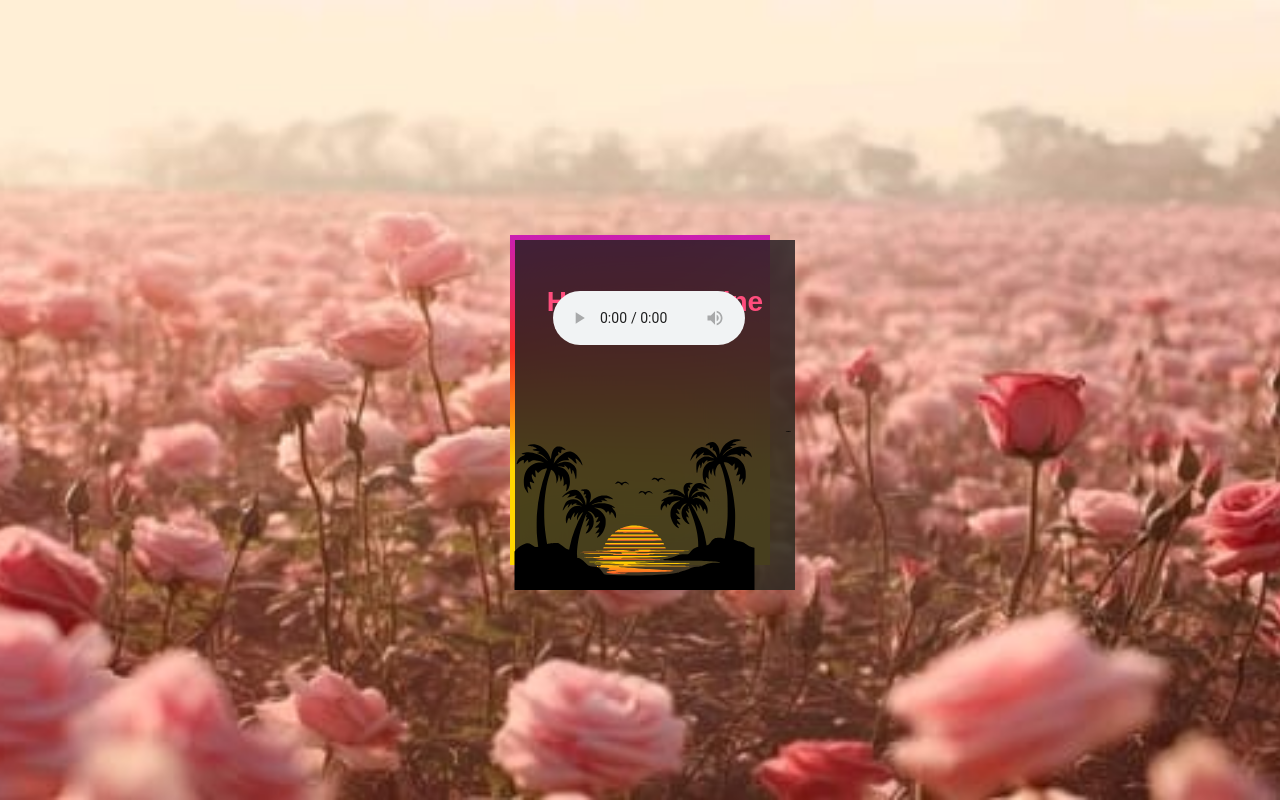
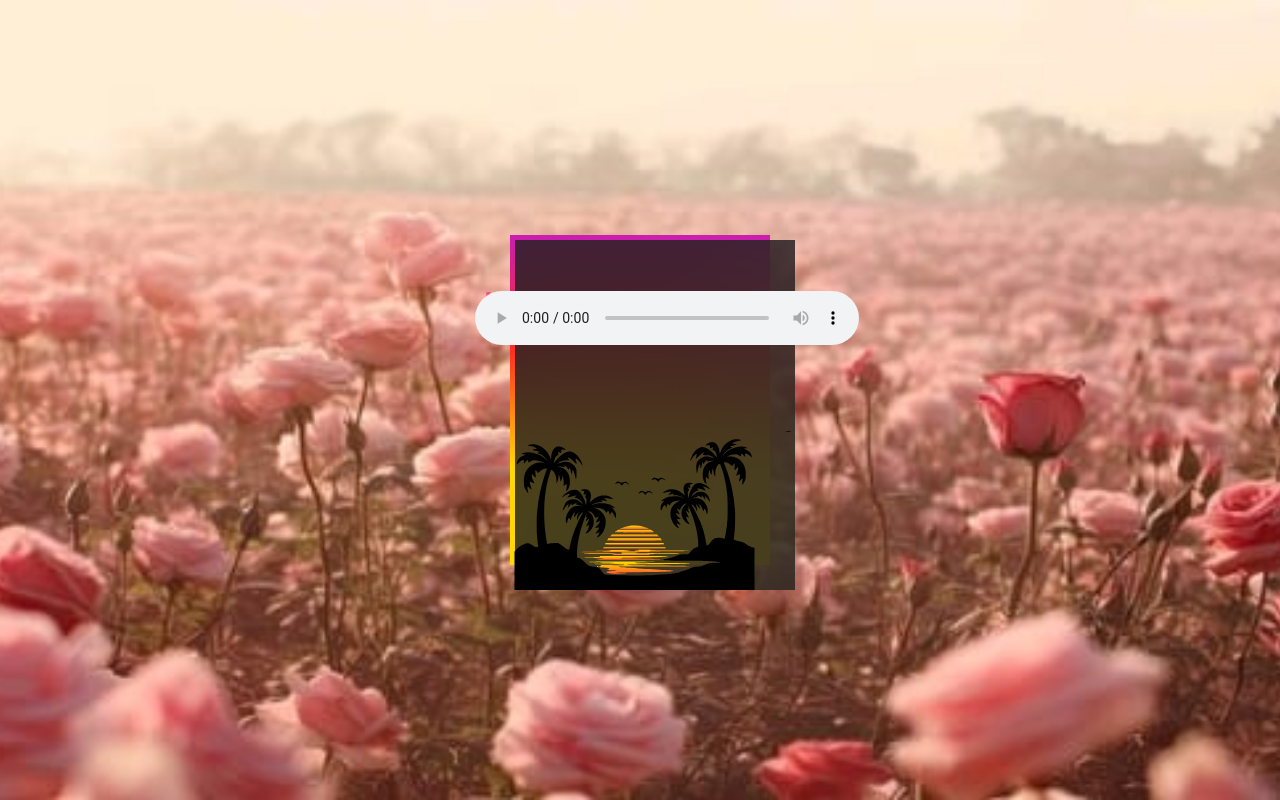
Before and after one commit to Shammah1998/valentine, a plain HTML site: page content/yes2.html in a window 1280 px wide. Drawn offline with Linux system fonts and the light colour scheme.

Commit message:
Update yes2.html

```diff
--- a/content/yes2.html
+++ b/content/yes2.html
@@ -85,7 +85,7 @@
         <div class="card__content">
           <div class="card-details">
             <p class="text-title">Happy Valentine Princess</p>
-            <audio controls style="margin-top: -10vw; width: 15vw; margin-left: 1.8vw; ">
+            <audio controls style="margin-top: -10vw; width: 30vw; margin-left: 1.8vw; ">
                 <source src="../music/y2mate.com - Okello Max Nakufa Bensoul Amlyoto Official Music Video SMS SKIZA 5801963 to 811.mp3" type="audio/mp3">
               </audio>
           </div>
```
